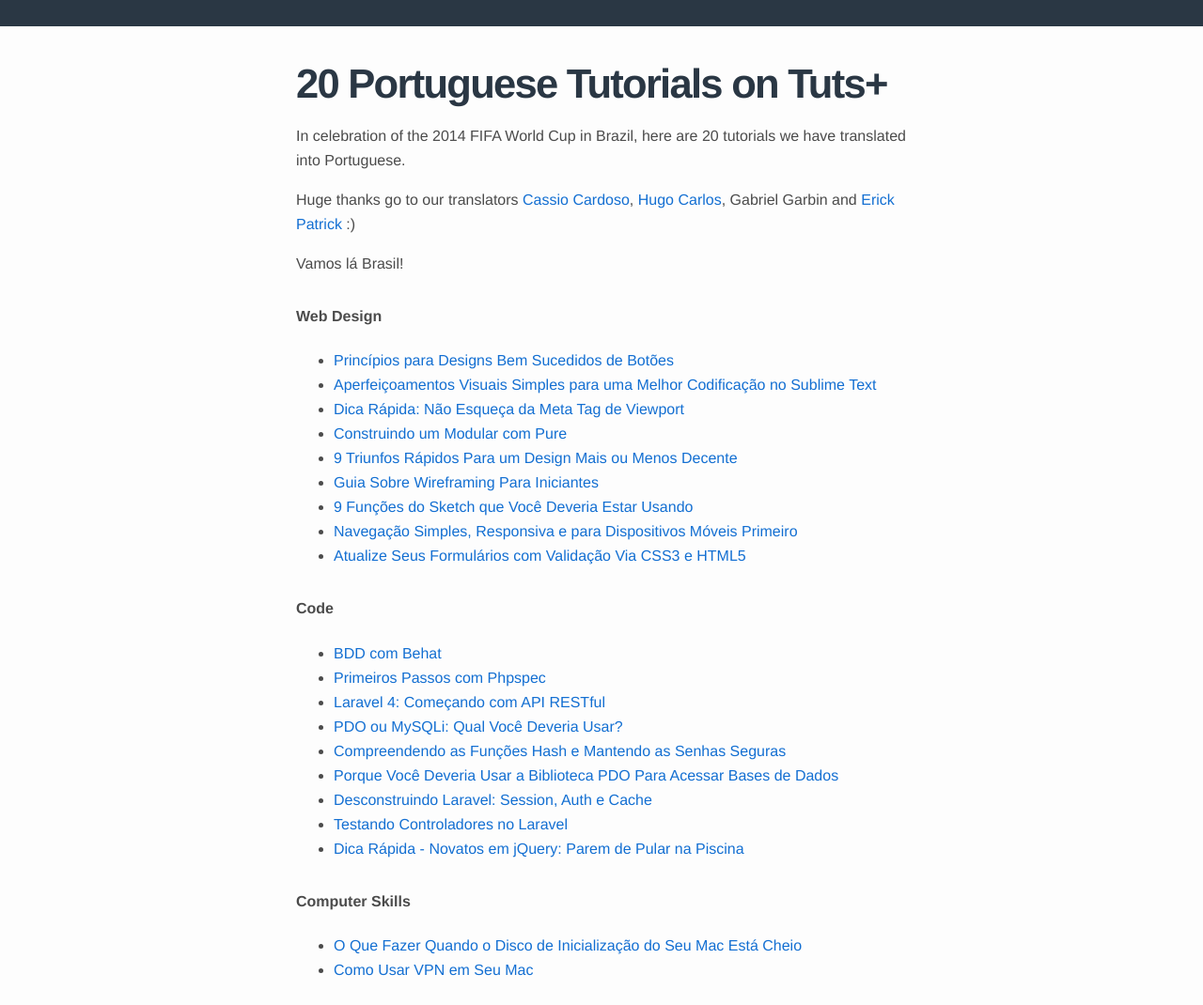
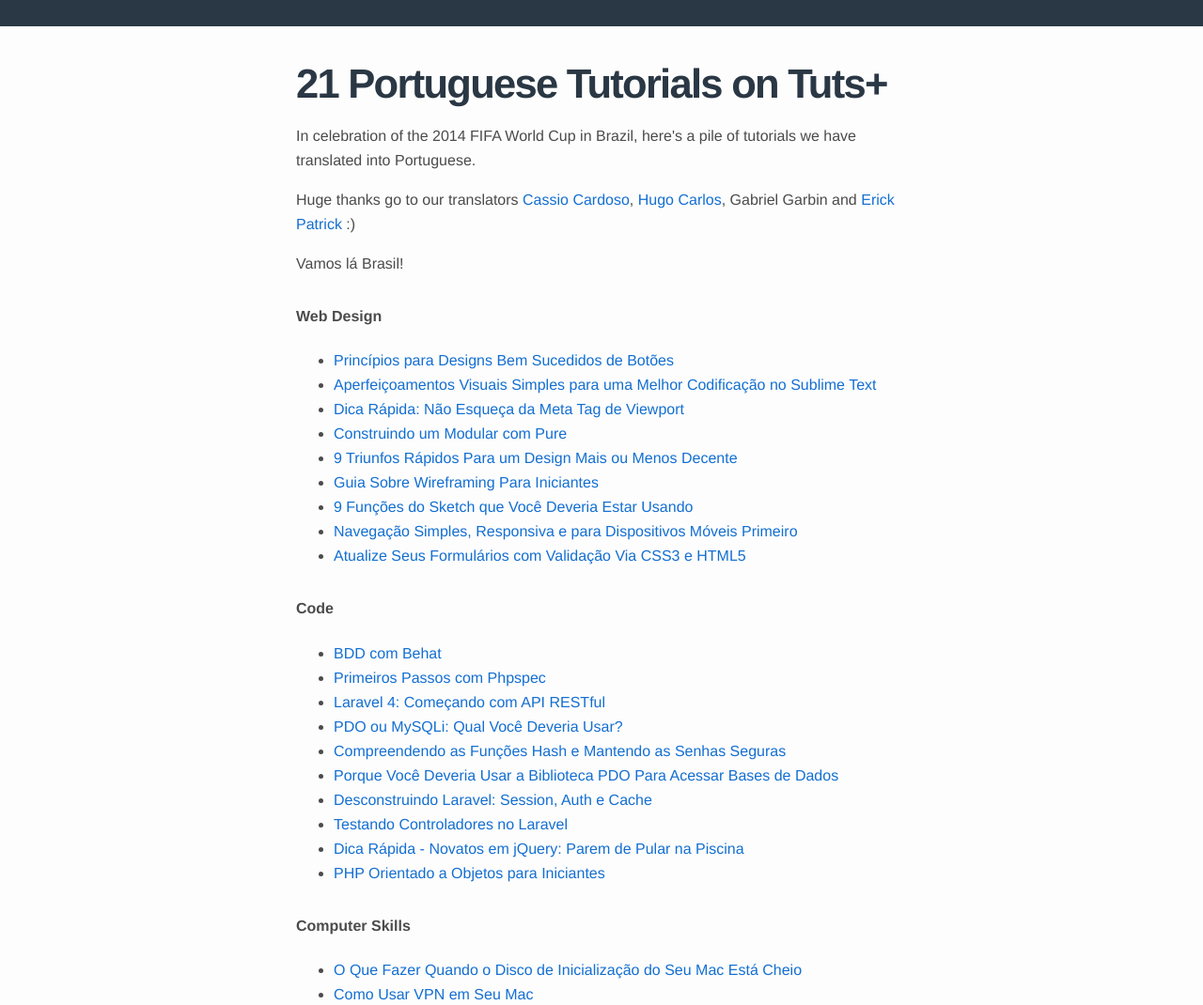
Before and after one commit to tutsplus/18-portuguese-tutorials-on-tuts-, a plain HTML site: page index.html in a window 1280 px wide. Shown: the part 80-1150 px from the top of the page at 94% size. Drawn offline with Linux system fonts and the light colour scheme.

Commit message:
added tutorial

```diff
--- a/index.html
+++ b/index.html
@@ -7,7 +7,7 @@
 
 <link rel="stylesheet" href="tuts-styles.css">
 
-<title>20 Portuguese Tutorials on Tuts+</title>
+<title>21 Portuguese Tutorials on Tuts+</title>
 
   <!--favicons-->
   <link href="https://static.tutsplus.com/assets/favicon-3ef7b4f54ed4378b31ff3124d3c4bff8.png" rel="shortcut icon" type="image/png" />
@@ -30,9 +30,9 @@
 
 <section class="wrapper">
 
-<h1>20 Portuguese Tutorials on Tuts+</h1>
+<h1>21 Portuguese Tutorials on Tuts+</h1>
 
-<p>In celebration of the 2014 FIFA World Cup in Brazil, here are 20 tutorials we have translated into Portuguese.</p>
+<p>In celebration of the 2014 FIFA World Cup in Brazil, here's a pile of tutorials we have translated into Portuguese.</p>
 
 <p>Huge thanks go to our translators <a href="https://github.com/cassiocardoso">Cassio Cardoso</a>, <a href="http://www.twitter.com/hugocbp">Hugo Carlos</a>, Gabriel Garbin and <a href="https://twitter.com/erickpatrick">Erick Patrick</a> :)</p>
 
@@ -65,6 +65,7 @@
 <li><a href="https://code.tutsplus.com/pt/tutorials/laravel-unwrapped-session-auth-and-cache--cms-19952">Desconstruindo Laravel: Session, Auth e Cache</a></li>
 <li><a href="https://code.tutsplus.com/pt/tutorials/testing-laravel-controllers--net-31456">Testando Controladores no Laravel</a></li>
 <li><a href="https://code.tutsplus.com/pt/tutorials/quick-tip-jquery-newbs-stop-jumping-in-the-pool--net-22142">Dica Rápida - Novatos em jQuery: Parem de Pular na Piscina</a></li>
+<li><a href="https://code.tutsplus.com/pt/tutorials/object-oriented-php-for-beginners--net-12762">PHP Orientado a Objetos para Iniciantes</a></li>
 </ul>
 
 
```
